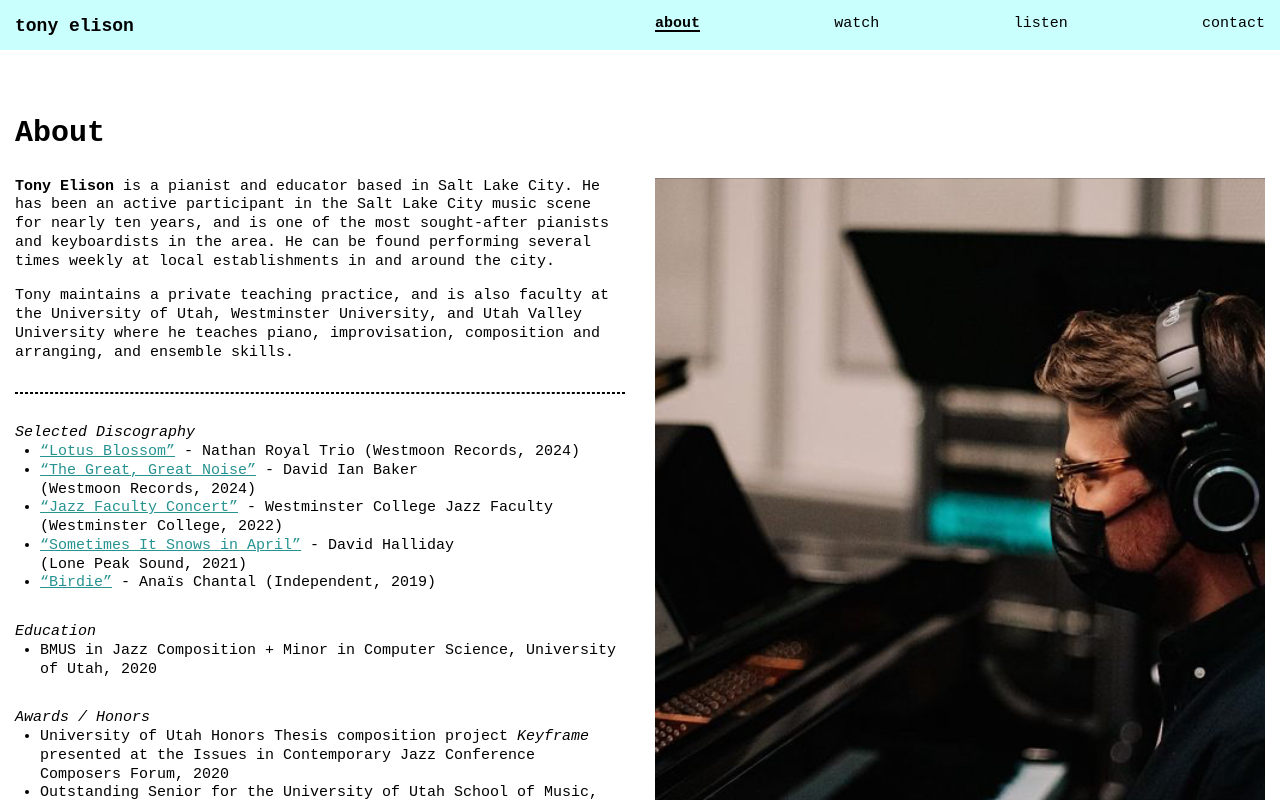
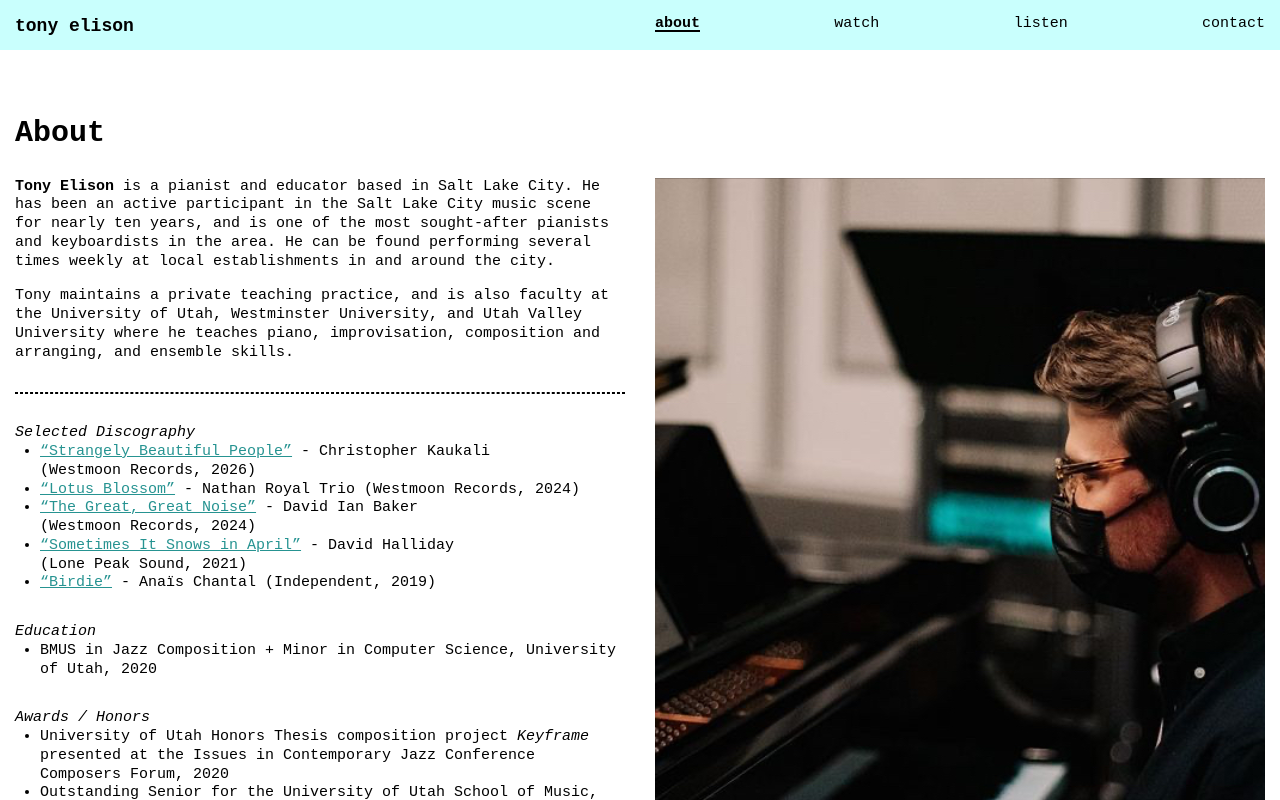
Before and after one commit to tonyelison/music, a Nuxt app: page / in a window 1280 px wide. Shown: the top 800 px of the page. Built offline with nearby package versions, Linux system fonts and the light colour scheme.

Commit message:
Update discography

```diff
--- a/pages/index.vue
+++ b/pages/index.vue
@@ -84,6 +84,14 @@
 const discography = [
   {
     linkSrc:
+      "https://open.spotify.com/album/7Faq7i3BrLe4GThO4G5F4i?si=4sVqIVNbRyCiKY1llu3cyQ",
+    title: "Strangely Beautiful People",
+    artist: "Christopher Kaukali",
+    label: "Westmoon Records",
+    date: "2026",
+  },
+  {
+    linkSrc:
       "https://open.spotify.com/album/6CBbGoOm63y6lJAN86cs5K?si=nXfX24SWQwy2Wi9UMn_btA",
     title: "Lotus Blossom",
     artist: "Nathan Royal Trio",
@@ -98,14 +106,14 @@ const discography = [
     label: "Westmoon Records",
     date: "2024",
   },
-  {
-    linkSrc:
-      "https://westminstercollegemusic.bandcamp.com/album/jazz-faculty-concert",
-    title: "Jazz Faculty Concert",
-    artist: "Westminster College Jazz Faculty",
-    label: "Westminster College",
-    date: "2022",
-  },
+  // {
+  //   linkSrc:
+  //     "https://westminstercollegemusic.bandcamp.com/album/jazz-faculty-concert",
+  //   title: "Jazz Faculty Concert",
+  //   artist: "Westminster College Jazz Faculty",
+  //   label: "Westminster College",
+  //   date: "2022",
+  // },
   {
     linkSrc:
       "https://open.spotify.com/album/12OuGKWyIlWqFVHInfPp9D?si=IPd_VR1FQs2hQwVEipfJIg",
```
